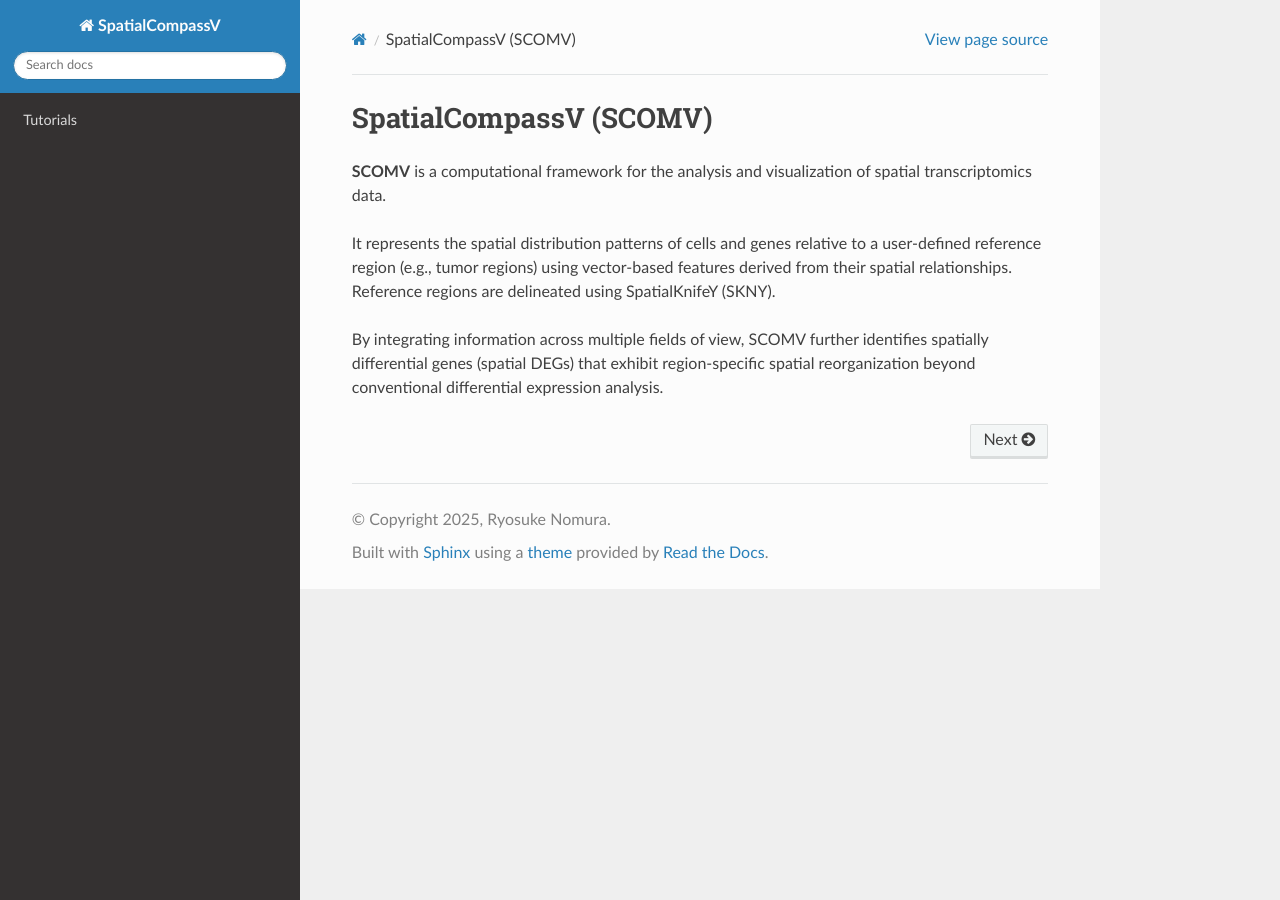
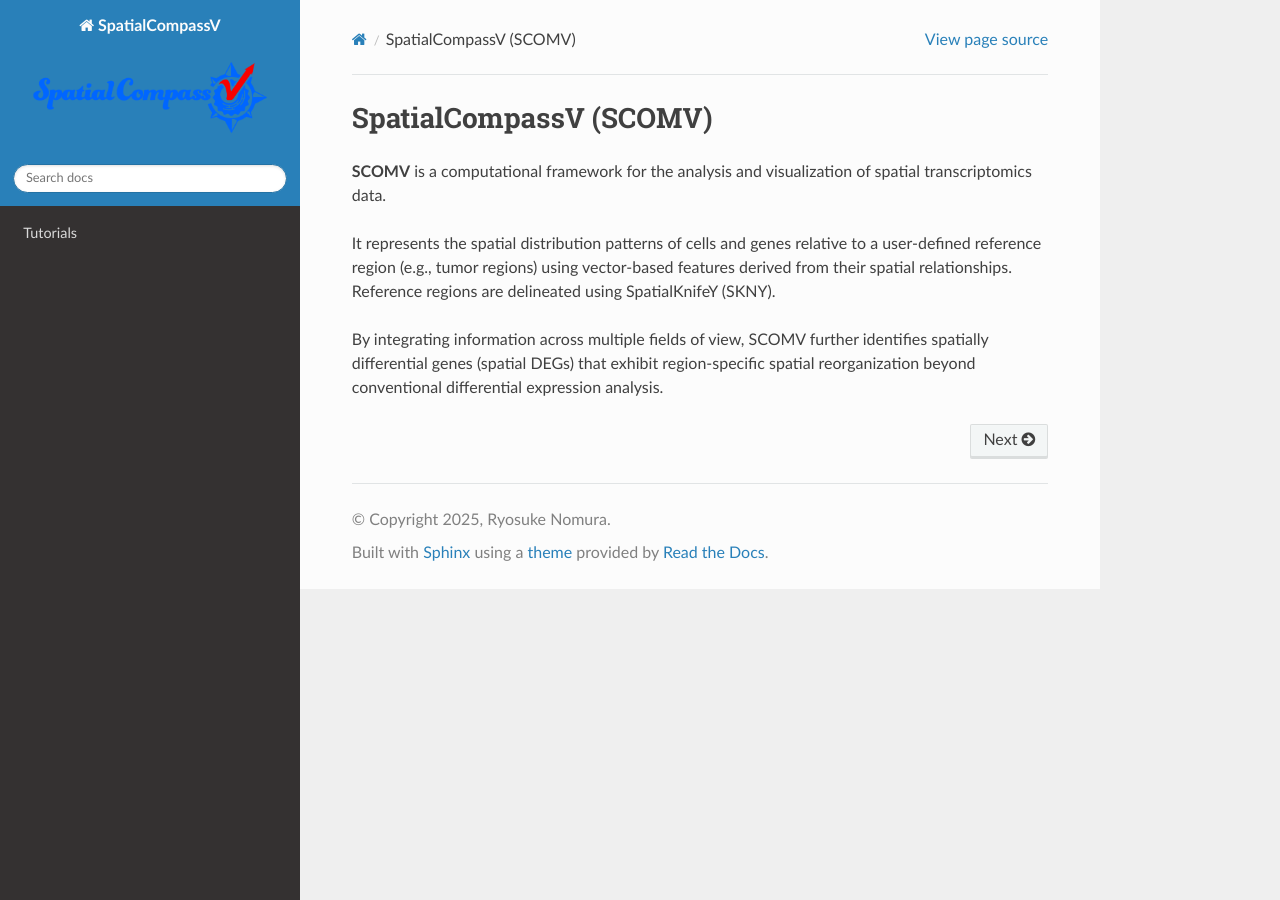
Before and after one commit to RyosukeNomural/SpatialCompassV, a Sphinx documentation site: the page built from docs/source/index.rst, in a window 1280 px wide. Built offline with Sphinx 7.4.7 and the Read the Docs theme 3.1.0, drawn with Linux system fonts in a browser that asks for light colours; pages that are not in the unit, such as notebooks, are missing from menus.

Commit message:
edit conf.py

```diff
--- a/docs/source/conf.py
+++ b/docs/source/conf.py
@@ -10,6 +10,7 @@ project = 'SpatialCompassV'
 copyright = '2025, Ryosuke Nomura'
 author = 'Ryosuke Nomura'
 release = '0.1.0'
+html_logo = "images/logo.png"
 
 # -- General configuration ---------------------------------------------------
 # https://www.sphinx-doc.org/en/master/usage/configuration.html#general-configuration
```
